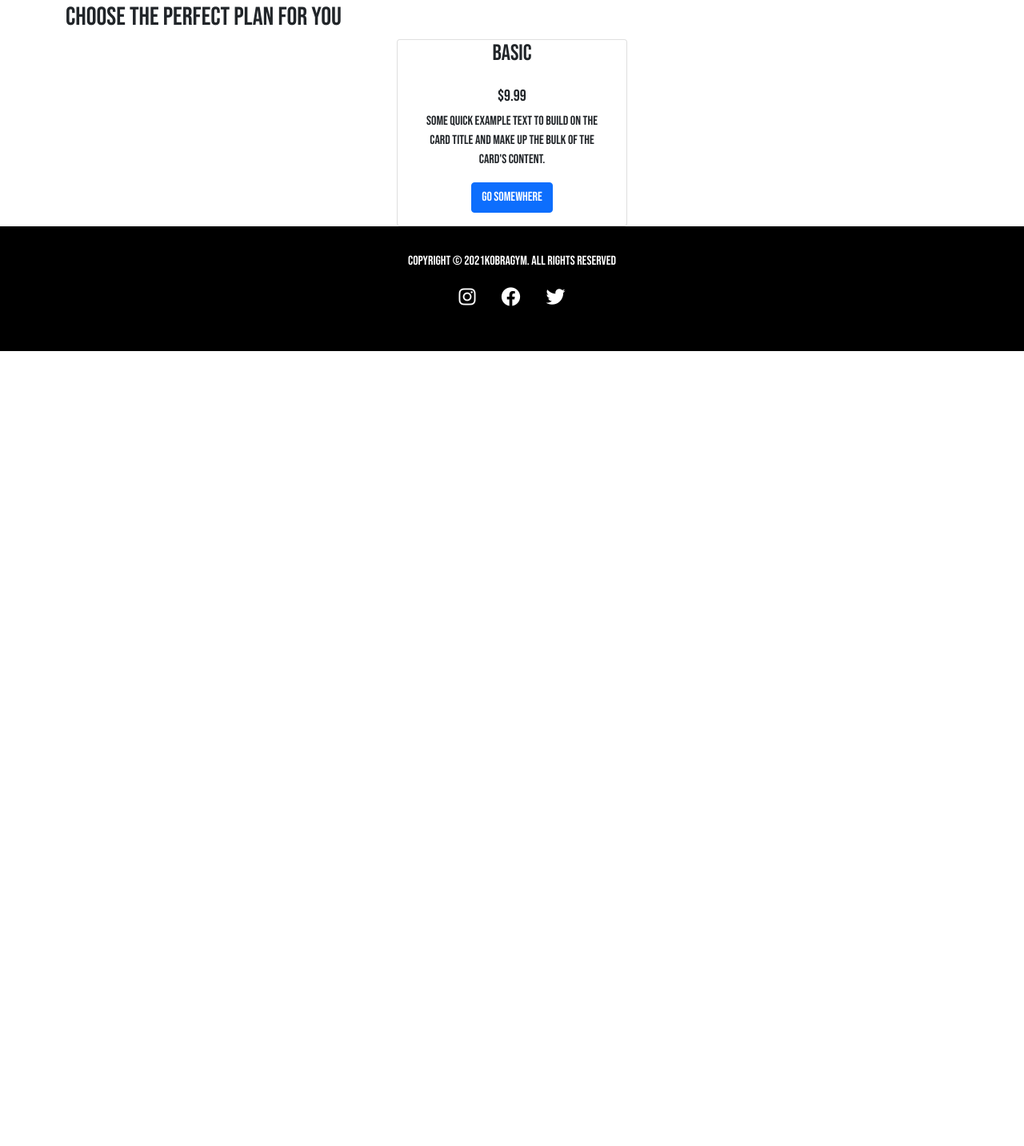
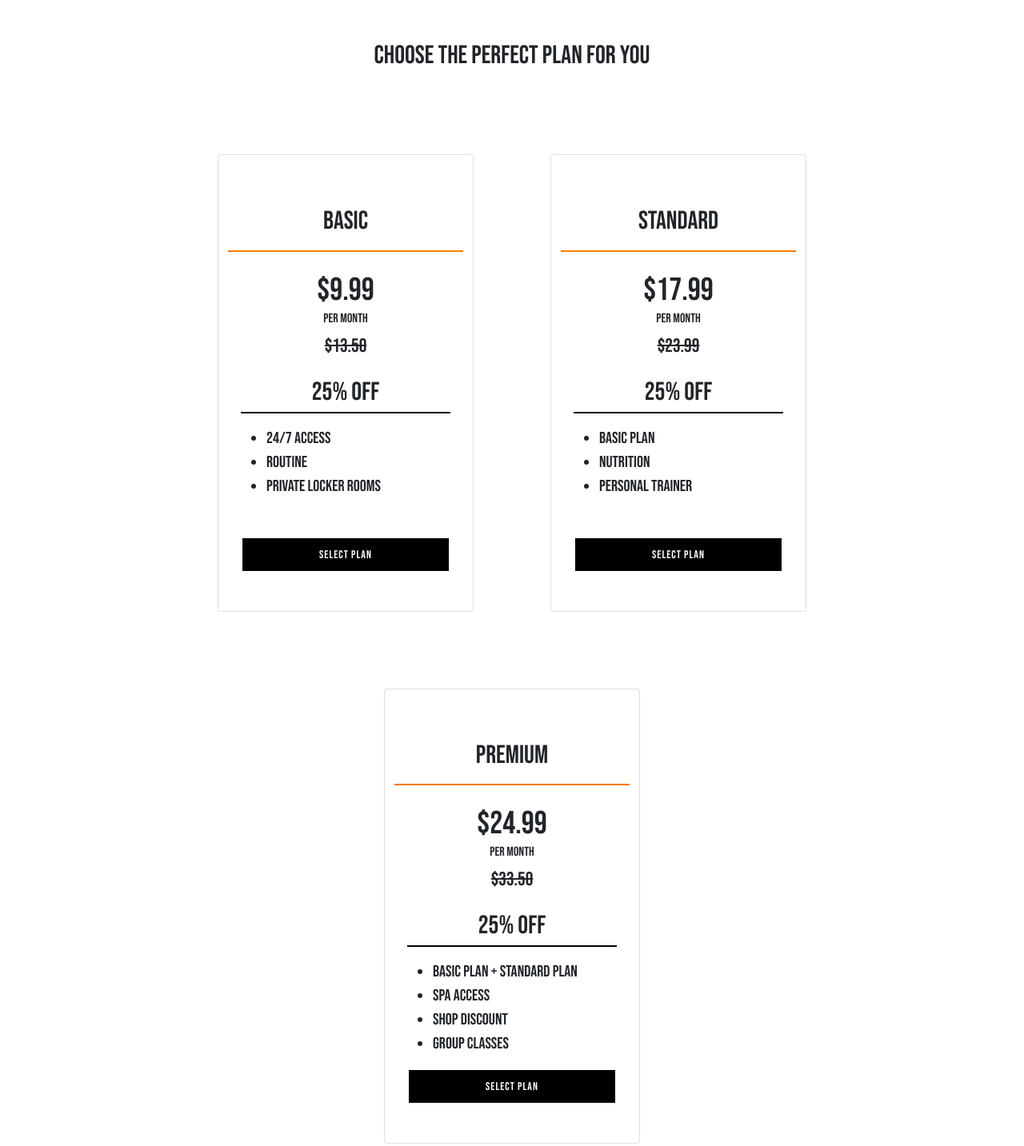
Before and after one commit to leandrofulco03/KobraGym-New-, a website: page membership.html in a window 1280 px wide. Shown: the part 1692-3125 px from the top of the page at 80% size. Before the commit the page ends 2131 px from the top, so only its background shows below. Drawn offline with nearby package versions, Linux system fonts and the light colour scheme.

Commit message:
Modifique la seccion del membership

```diff
--- a/membership.html
+++ b/membership.html
@@ -76,15 +76,53 @@
   </section>
 
   <!-- MEMBER CARDS -->
-  <section class="container member-cards">
-    <h2>Choose the perfect plan for you</h2>
+  <section class="container member-cards my-5">
+    <h2 class="py-5 text-center">Choose the perfect plan for you</h2>
     <div class="row">
-      <div class="card text-center" style="width: 18rem;">
-        <h3>Basic</h3>
+      <div class="card py-3 my-5 mx-5" style="width: 20rem;">
+        <h2 class="pt-5 pb-3 text-center">Basic</h2>
         <div class="card-body">
-          <h5 class="card-title">$9.99</h5>
-          <p class="card-text">Some quick example text to build on the card title and make up the bulk of the card's content.</p>
-          <a href="#" class="btn btn-primary">Go somewhere</a>
+          <h5 class="card-title text-center m-0 fs-1">$9.99</h5>
+          <p class="text-center mb-1">Per month</p>
+          <p class="text-decoration-line-through text-center fs-4">$13.50</p>
+          <p class="text-center fs-2 text-line">25% OFF</p>
+          <ul class="fs-5 mb-5">
+            <li>24/7 Access</li>
+            <li>Routine</li>
+            <li>Private Locker Rooms</li>
+          </ul>
+          <a href="#" class="buttons text-decoration-none d-flex justify-content-center align-items-center mb-3">Select Plan</a>
+        </div>
+      </div>
+      <div class="card py-3 my-5 mx-5" style="width: 20rem;">
+        <h2 class="pt-5 pb-3 text-center">Standard</h2>
+        <div class="card-body">
+          <h5 class="card-title text-center m-0 fs-1">$17.99</h5>
+          <p class="text-center mb-1">Per month</p>
+          <p class="text-decoration-line-through text-center fs-4">$23.99</p>
+          <p class="text-center fs-2 text-line">25% OFF</p>
+          <ul class="fs-5 mb-5">
+            <li>Basic Plan</li>
+            <li>Nutrition</li>
+            <li>Personal Trainer</li>
+          </ul>
+          <a href="#" class="buttons text-decoration-none d-flex justify-content-center align-items-center mb-3">Select Plan</a>
+        </div>
+      </div>
+      <div class="card py-3 my-5 mx-5" style="width: 20rem;">
+        <h2 class="pt-5 pb-3 text-center">Premium</h2>
+        <div class="card-body">
+          <h5 class="card-title text-center m-0 fs-1">$24.99</h5>
+          <p class="text-center mb-1">Per month</p>
+          <p class="text-decoration-line-through text-center fs-4">$33.50</p>
+          <p class="text-center fs-2 text-line">25% OFF</p>
+          <ul class="fs-5">
+            <li>Basic Plan + Standard Plan</li>
+            <li>Spa Access</li>
+            <li>Shop Discount</li>
+            <li>Group Classes</li>
+          </ul>
+          <a href="#" class="buttons text-decoration-none d-flex justify-content-center align-items-center mb-3">Select Plan</a>
         </div>
       </div>
     </div>
--- a/scss/sections/_membership.scss
+++ b/scss/sections/_membership.scss
@@ -35,3 +35,17 @@
         @include button ($primary-color, $secondary-color);
     }
 }
+
+.member-cards {
+    .card {
+        h2 {
+            border-bottom: 2px solid $secondary-color;
+        }
+        .text-line {
+            border-bottom: 2px solid $primary-color;
+        }
+        .buttons {
+            @include button ($primary-color, $secondary-color);
+        }
+    }
+}
```
Also changed, not shown: css/style.css, scss/sections/_services.scss (line endings or trailing spaces), 2 other files.
